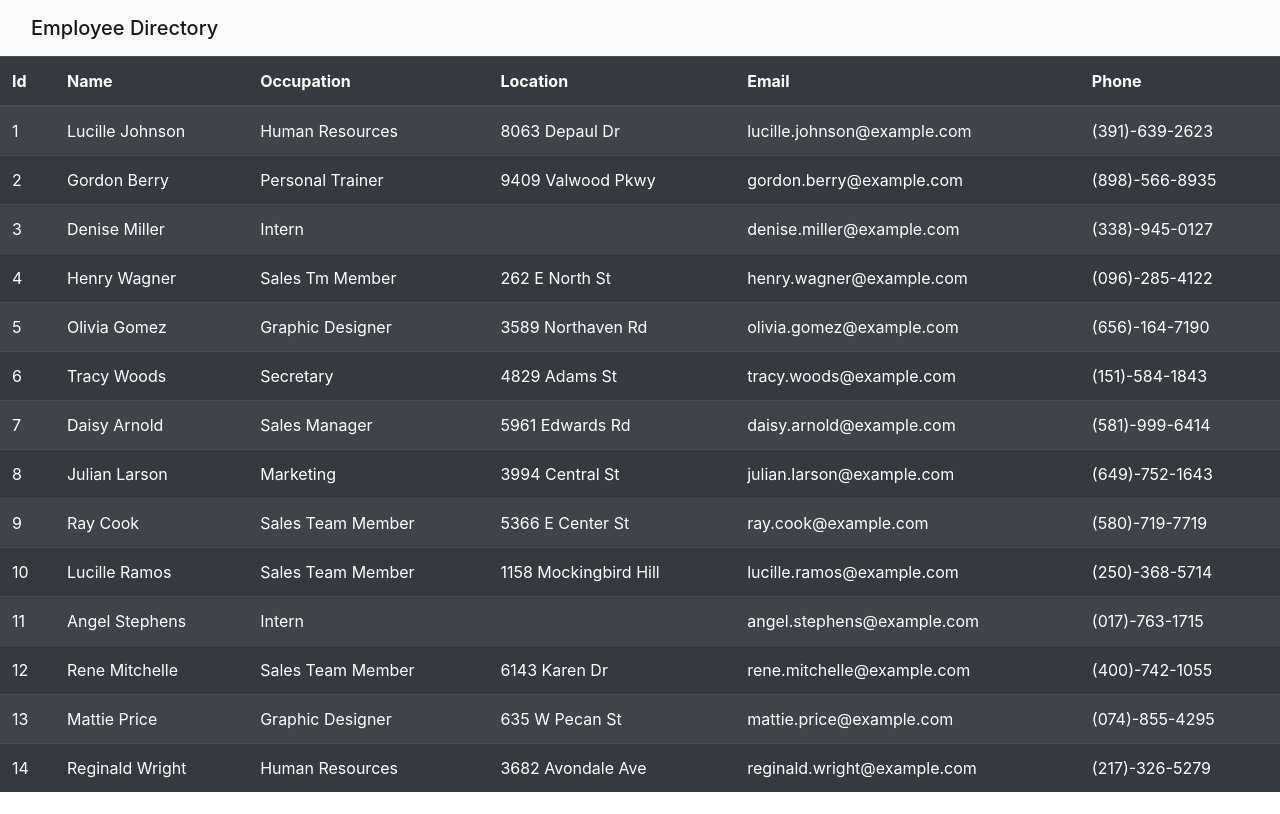
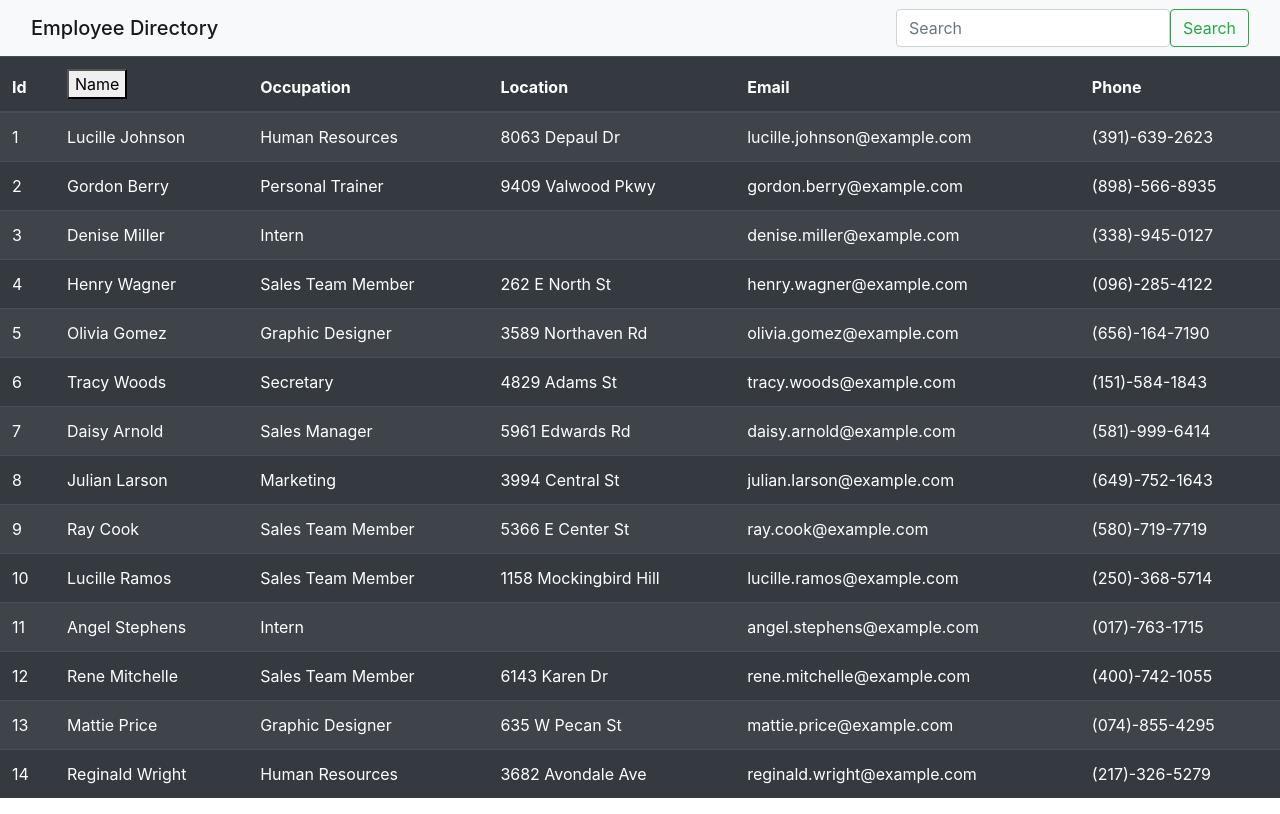
Before and after one commit to jessparnow/Employee_Directory, a React (Create React App) app: page / in a window 1280 px wide. Built offline with nearby package versions, Linux system fonts and the light colour scheme.

Commit message:
trying to add sort

```diff
--- a/src/App.js
+++ b/src/App.js
@@ -6,11 +6,32 @@ import TableHeader from "./components/TableHeader/TableHeader";
 import Banner from "./components/Banner/Banner";
 
 class App extends Component {
-  state = {
-    employees: employees,
-  };
+  constructor(props){
+    super(props)
+    this.state = {
+      sort: false,
+      employees: employees
+    }
+    this.sortBy = this.sortBy.bind(this)
+  }
+
+  sortBy(key) {
+    this.setState({
+      employees: employees.sort( (a, b) => a < b )
+    })
+  }
+
+  //   handleToggle = () => {
+  //     if (this.state.sorted) {
+  //       this.props.sort("asc")
+  //     } else {
+  //       this.props.sort("desc")
+  //     }
+  //     this.setState({sorted: !this.state.sorted})
+  // }
 
   render() {
+
     return (
       <div>
         <Banner />
@@ -23,6 +44,7 @@ class App extends Component {
             {this.state.employees.map((employees) => (
               <EmployeeTable
                 employees={employees}
+                sortBy={this.sortBy}
                 // id={employees.id}
                 // key={employees.id}
                 // name={employees.name}
--- a/src/components/Banner/Banner.js
+++ b/src/components/Banner/Banner.js
@@ -6,8 +6,13 @@ function Banner() {
     <nav className="navbar navbar-light bg-light">
   <div className="container-fluid">
     <span className="navbar-brand mb-0 h1">Employee Directory</span>
+    <form className="d-flex">
+      <input className="form-control me-2" type="search" placeholder="Search" aria-label="Search" />
+      <button className="btn btn-outline-success" type="submit">Search</button>
+    </form>
   </div>
 </nav>
+
 
   );
 }
--- a/src/components/TableHeader/TableHeader.js
+++ b/src/components/TableHeader/TableHeader.js
@@ -9,13 +9,16 @@ function TableHeader(props) {
             <th>{key}</th>
         ))} */}
       <th scope="col">Id</th>
-        <th scope="col">Name</th>
+      <th scope="col">
+        <button type="button" onClick={() => props.sortBy}>Name</button>
+      </th>
       <th scope="col">Occupation</th>
       <th scope="col">Location</th>
       <th scope="col">Email</th>
       <th scope="col">Phone</th>
     </tr>
   </thead>
+
   );
 }
 export default TableHeader;
--- a/src/employees.json
+++ b/src/employees.json
@@ -26,7 +26,7 @@
   {
     "id": 4,
     "name": "Henry Wagner",
-    "occupation": "Sales Tm Member",
+    "occupation": "Sales Team Member",
     "location": "262 E North St",
     "email": "henry.wagner@example.com",
     "phone": "(096)-285-4122"
```
Lines whose indentation alone changed are shown as unchanged.
